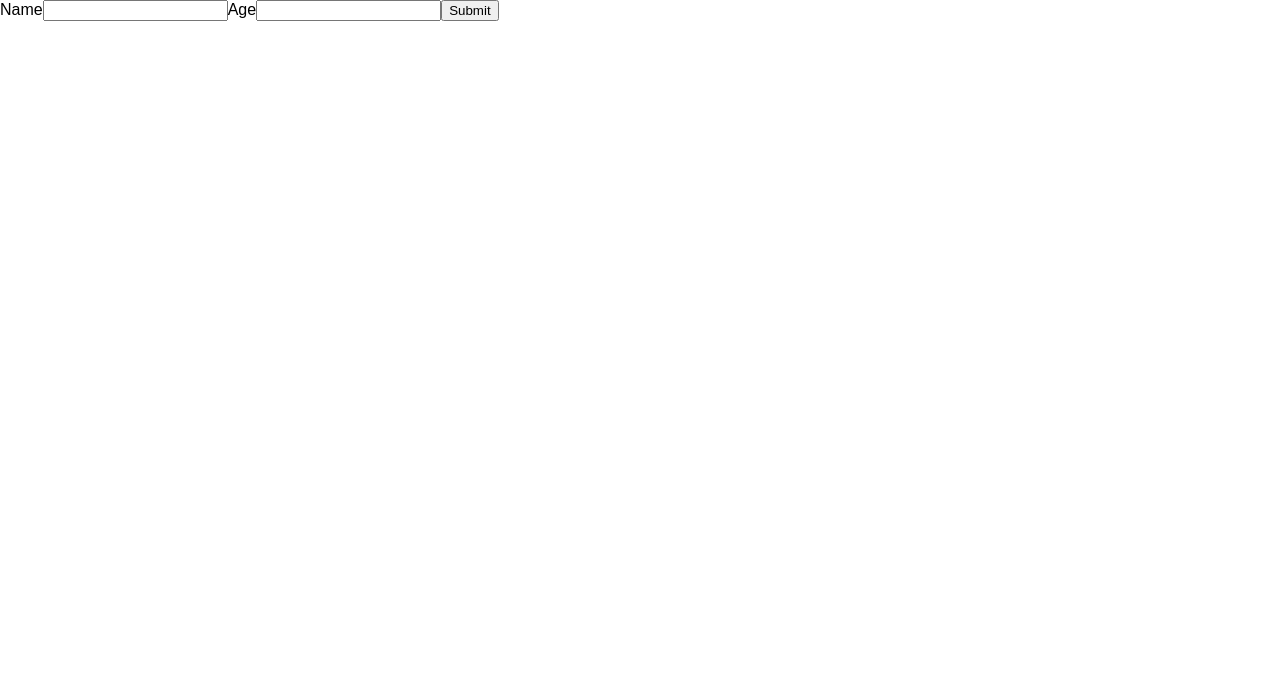
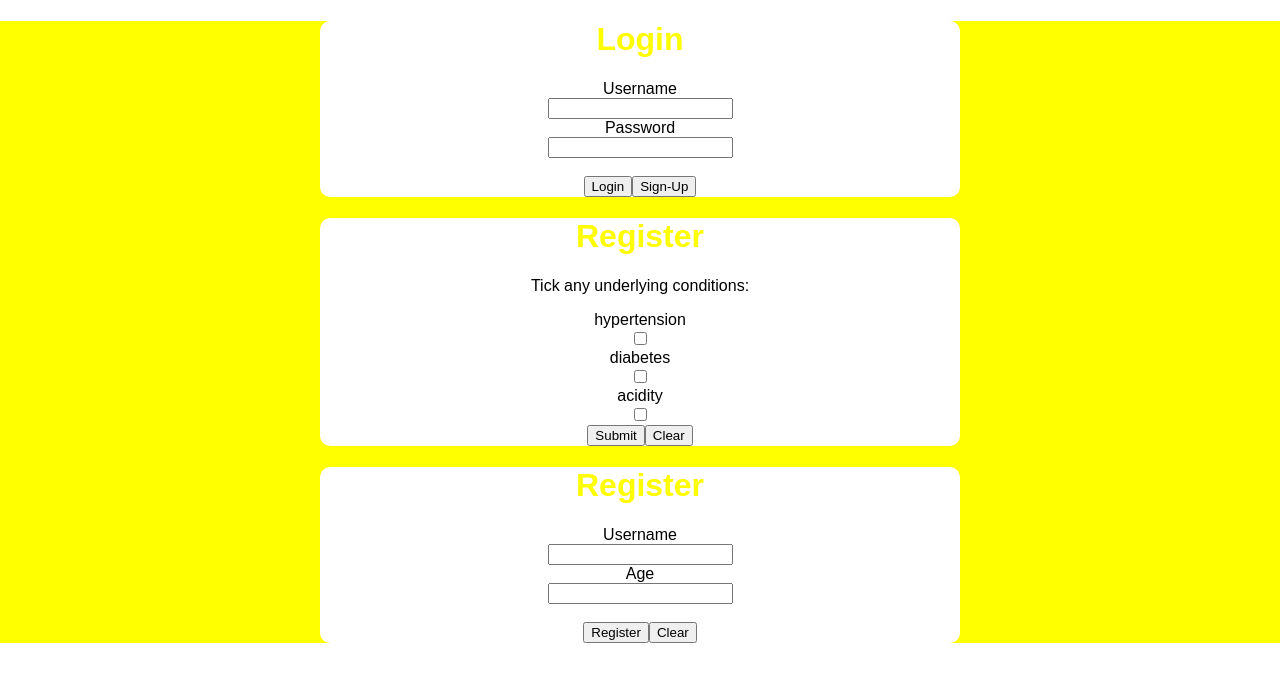
Before and after one commit to nyamwas/Library-Ideology, a React (Create React App) app: page / in a window 1280 px wide. Shown: the top 682 px of the page. Built offline with nearby package versions, Linux system fonts and the light colour scheme.

Commit message:
first commit

```diff
--- a/src/App.js
+++ b/src/App.js
@@ -2,18 +2,16 @@ import React, { Component } from 'react';
 import logo from './logo.svg';
 import './App.css';
 import FirstAidForm from './FirstAidForm'
-
-
+import FirstAidComponent from './FirstAidComponent.js'
+import LoginComponent from './LoginComponent.js'
 
 class App extends Component {
   render() {
     return(
-        <div>
-
-
-
+        <div style={{backgroundColor: 'yellow'}}>
+                        <LoginComponent />
                         <FirstAidForm />
-
+                        <FirstAidComponent />
 
 
 
--- /dev/null
+++ b/src/FirstAidComponent.js
@@ -0,0 +1,23 @@
+//stateless functional component
+
+import React from 'react'
+
+const FirstAidComponent = () => {
+
+    return(
+    <div style={{width: '50vw', backgroundColor: 'white', margin: 'auto', borderRadius: '10px'}}>
+        <center><h1 style={{color: 'yellow'}}>Register</h1></center>
+        <center>
+        <form>
+            <label htmlFor="userName">Username</label><br/>
+            <input id="userName" type="text" /><br/>
+            <label htmlFor="userAge">Age</label><br/>
+            <input id="userAge" type="number" /><br/><br />
+            <input type="submit" value="Register"/>
+            <input type="submit" value="Clear"/>
+        </form>
+        </center>
+    </div>
+    )
+}
+export default FirstAidComponent
--- a/src/FirstAidForm.js
+++ b/src/FirstAidForm.js
@@ -2,33 +2,22 @@ import React from 'react'
 
 const FirstAidForm = () => {
 	return(
-
-		<div>
-			<form>
-
-
-				<label for="nameInput">
-					Name
-
-				</label>
-
-
-
-							<input id="nameInput" type="text" />
-
-
-
-
-							<label>
-								Age
-
-							</label>
-
-							<input type="text" />
-
-
-							<input type="submit"/>
-		</form>
-		</div>)
+    <div style={{width: '50vw', backgroundColor: 'white', margin: 'auto', borderRadius: '10px'}}>
+        <center><h1 style={{color: 'yellow'}}>Register</h1></center>
+        <center>
+        <form>
+            <p>Tick any underlying conditions: </p>
+            <label htmlFor="hypertension">hypertension</label><br/>
+            <input id="hypertension" type="checkbox" /><br/>
+            <label htmlFor="diabetes">diabetes</label><br/>
+            <input id="diabetes" type="checkbox" /><br/>
+            <label htmlFor="acidity">acidity</label><br/>
+            <input id="acidity" type="checkbox" /><br/>
+            <input type="submit" value="Submit"/>
+            <input type="reset" value="Clear"/>
+        </form>
+        </center>
+    </div>
+    )
 }
 export default FirstAidForm
--- /dev/null
+++ b/src/LoginComponent.js
@@ -0,0 +1,20 @@
+import React from 'react'
+
+const LoginComponent = () => {
+    return(
+        <div style={{width: '50vw', backgroundColor: 'white', margin: 'auto', borderRadius: '10px'}}>
+            <center><h1 style={{color: 'yellow'}}>Login</h1></center>
+            <center>
+            <form>
+                <label htmlFor="userName">Username</label><br/>
+                <input id="userName" type="text" /><br/>
+                <label htmlFor="userPass">Password</label><br/>
+                <input id="userPass" type="password" /><br/><br />
+                <input type="submit" value="Login"/>
+                <input type="submit" value="Sign-Up"/>
+            </form>
+            </center>
+        </div>
+    )
+}
+export default LoginComponent
```
Also changed, not shown: src/myServer.js (added, +10 -0 lines), src/README.md.
